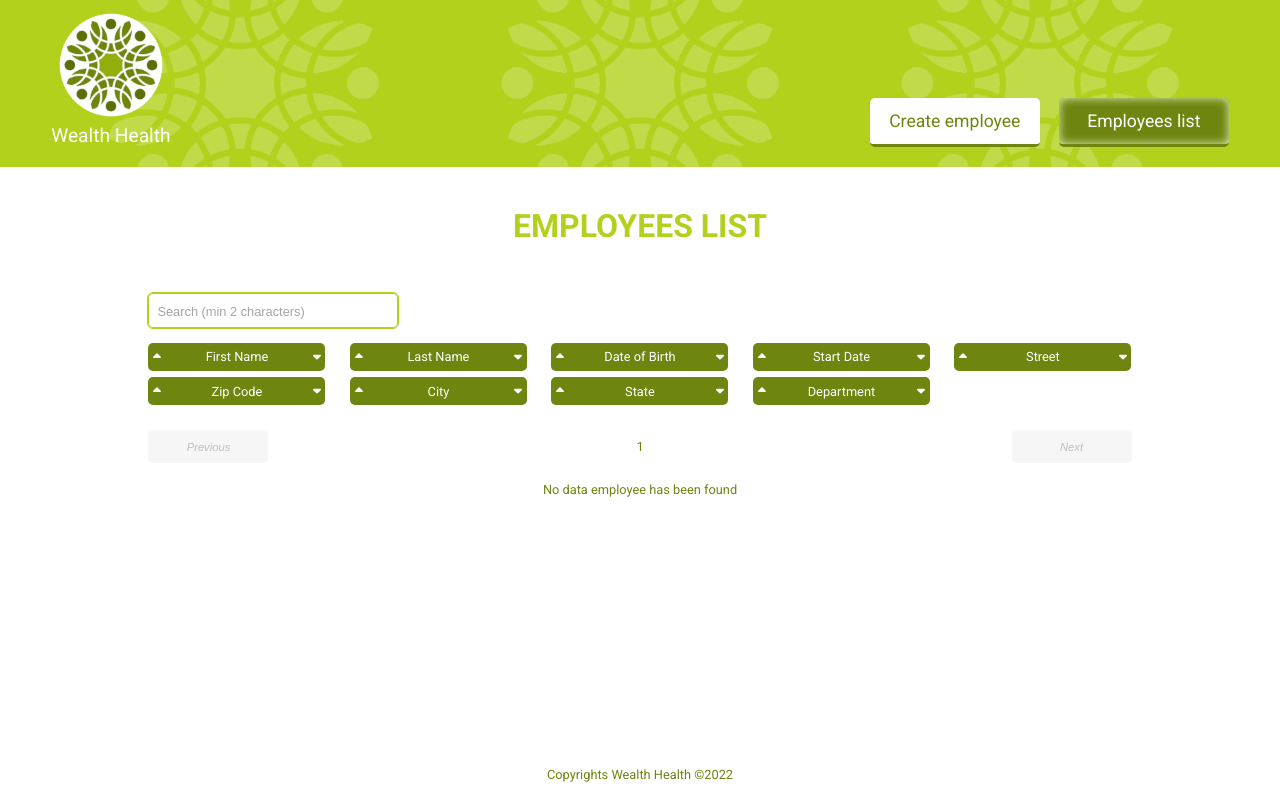
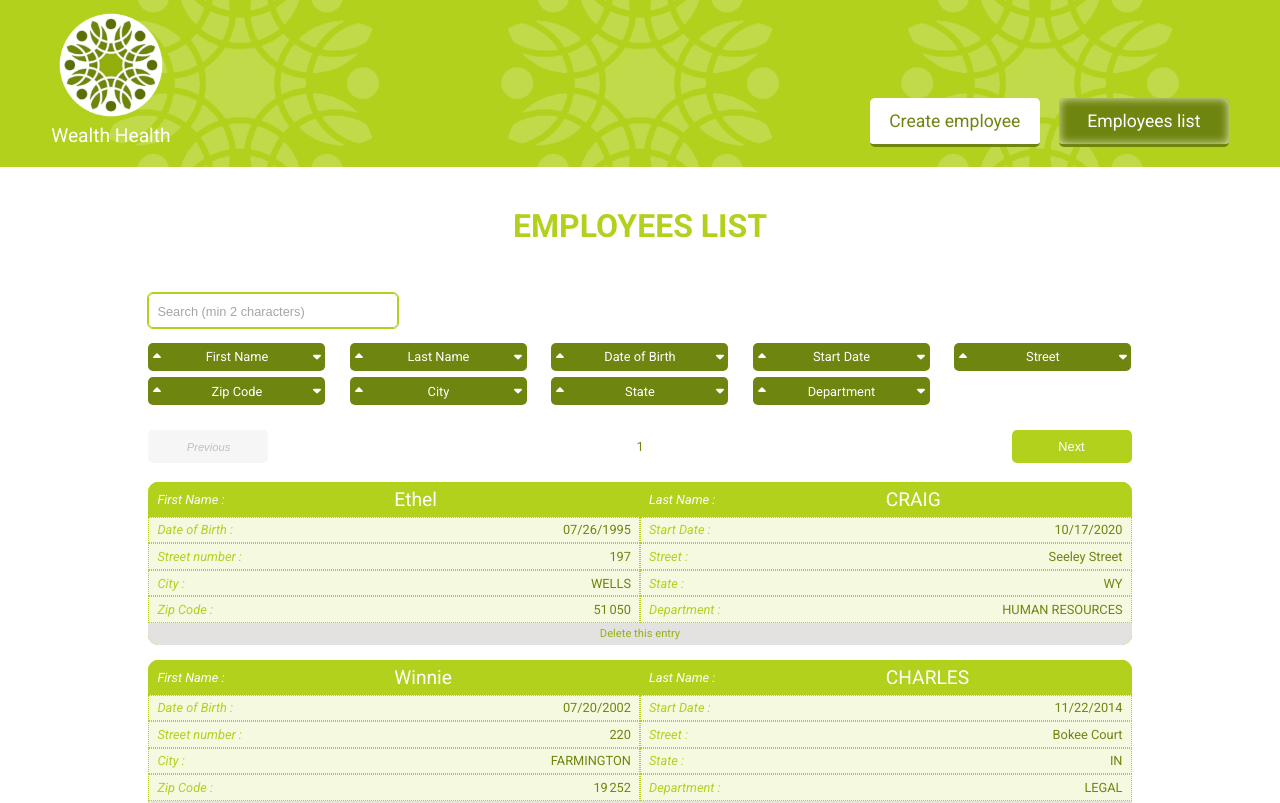
Before and after one commit to dahisland/wealth-health, a React (Create React App) app: page /#/employees-list in a window 1280 px wide. Shown: the top 803 px of the page. Built offline with nearby package versions, Linux system fonts and the light colour scheme.

Commit message:
Add a props for tableList component to offer cusomization date format. Add mock data on initial state until backend is implemented.

```diff
--- a/src/app/slides/employees.slice.js
+++ b/src/app/slides/employees.slice.js
@@ -1,11 +1,22 @@
 import { createSlice } from "@reduxjs/toolkit";
+import { modelNewEmployeeData } from "../../data/modelNewEmployeeData";
+import { mockData } from "../../data/mockData";
+
+// Initial data used until backend is implemented
+// After, it will be replaced by calls api in a useEffect and initState will be an empty array
+const initialData = mockData.map(
+  (item) => (item = new modelNewEmployeeData(item).formatForDisplay())
+);
 
 /**
  * Redux slice containing reducers for employees list
  */
 export const employeesSlice = createSlice({
   name: "employees",
-  initialState: { employeesList: [], listFiltered: [] },
+  initialState: {
+    employeesList: initialData,
+    listFiltered: initialData,
+  },
   reducers: {
     getEmployeeList: (state, action) => {
       state.employeesList = [...state.employeesList].concat(action.payload);
--- a/src/components/inputDatepicker/InputDatepicker.js
+++ b/src/components/inputDatepicker/InputDatepicker.js
@@ -42,8 +42,8 @@ const InputDatepicker = (props) => {
             onChange={onChange}
             onBlur={onBlur}
             selected={value}
-            dateFormat="dd/MM/yyyy"
-            placeholderText="dd/mm/yyyy"
+            dateFormat="MM/dd/yyyy"
+            placeholderText="mm/dd/yyyy"
             strictParsing
             isClearable
             todayButton="Today"
--- a/src/components/listTable/ListTableBody.js
+++ b/src/components/listTable/ListTableBody.js
@@ -8,6 +8,7 @@ const ListTableBody = () => {
   const { tableBodyLabels } = useContext(tableListContext);
   const { contentDeleteEntry } = useContext(tableListContext);
   const { contentSearchNotFound } = useContext(tableListContext);
+  const { formatDate } = useContext(tableListContext);
 
   // Function to filter data displayed by page.
   // Max 10 data elements are displayed
@@ -41,7 +42,7 @@ const ListTableBody = () => {
                   ) : null}
                   <span className="bodyRowContent-value">
                     {typeof keyValue[1] === "number"
-                      ? new Date(keyValue[1]).toLocaleDateString("fr")
+                      ? formatDate(new Date(keyValue[1]))
                       : keyValue[1]}
                   </span>
                 </p>
--- a/src/components/listTable/ListTableContext.js
+++ b/src/components/listTable/ListTableContext.js
@@ -12,6 +12,7 @@ const ListTableContext = (props) => {
         stateTablePage: tablePage,
         setTablePage: setTablePage,
         numberSearchOnActive: props.numberSearchOnActive,
+        formatDate: props.formatDate,
         actionOnSearchActive: props.actionOnSearchActive,
         actionOnSearchInactive: props.actionOnSearchInactive,
         actionDeleteListItem: props.actionDeleteListItem,
@@ -35,6 +36,7 @@ ListTableContext.propTypes = {
   tableHeadLabels: PropTypes.array,
   tableBodyLabels: PropTypes.array,
   numberSearchOnActive: PropTypes.number,
+  formatDate: PropTypes.string,
   actionSortAscending: PropTypes.func,
   actionSortDescending: PropTypes.func,
   actionDeleteListItem: PropTypes.func,
--- a/src/pages/employeesList/EmployeesList.js
+++ b/src/pages/employeesList/EmployeesList.js
@@ -1,15 +1,13 @@
-import React, { useEffect } from "react";
+import React from "react";
 import Footer from "../../components/footer/Footer";
 import MainNav from "../../components/mainNav/MainNav";
 import { useSelector, useDispatch } from "react-redux";
-import { mockData } from "../../data/mockData";
 import { tableHeadLabels, tableBodyLabels } from "../../data/tableData";
 import ListTableContext from "../../components/listTable/ListTableContext";
 import ListTableHeader from "../../components/listTable/ListTableHeader";
 import ListTableSearch from "../../components/listTable/ListTableSearch";
 import ListTableBody from "../../components/listTable/ListTableBody";
 import ListTableNav from "../../components/listTable/ListTableNav";
-import { actionGetEmployeeList } from "../../app/actions/getEmployeeList.action";
 import { actionDeleteEmployee } from "../../app/actions/deleteEmployee.action";
 import { actionFilterEmployeeList } from "../../app/actions/filterEmployeeList.action";
 import {
@@ -22,10 +20,6 @@ const EmployeesList = () => {
     (state) => state.employees
   );
   const dispatch = useDispatch();
-
-  // useEffect(() => {
-  //   actionGetEmployeeList(dispatch, mockData);
-  // }, [mockData]);
 
   function sortAscending(itemData) {
     actionSortAscending(dispatch, listFiltered, itemData);
@@ -47,6 +41,14 @@ const EmployeesList = () => {
     actionFilterEmployeeList(dispatch, [""], employeesList);
   }
 
+  function formatDate(date) {
+    const arrayDate = date.toLocaleDateString("en-US").split("/");
+    const arrayDateFormatted = arrayDate.map((item) =>
+      item < 10 ? "0" + item : item
+    );
+    return `${arrayDateFormatted[0]}/${arrayDateFormatted[1]}/${arrayDateFormatted[2]}`;
+  }
+
   return (
     <div className="currentPage">
       <MainNav />
@@ -57,6 +59,7 @@ const EmployeesList = () => {
           dataFiltered={listFiltered}
           contentDeleteEntry="Delete this entry"
           contentSearchNotFound="No data employee has been found"
+          formatDate={formatDate}
           // props to filter data with searchbar
           numberSearchOnActive={2}
           actionOnSearchActive={filterDataOnSearch}
```
